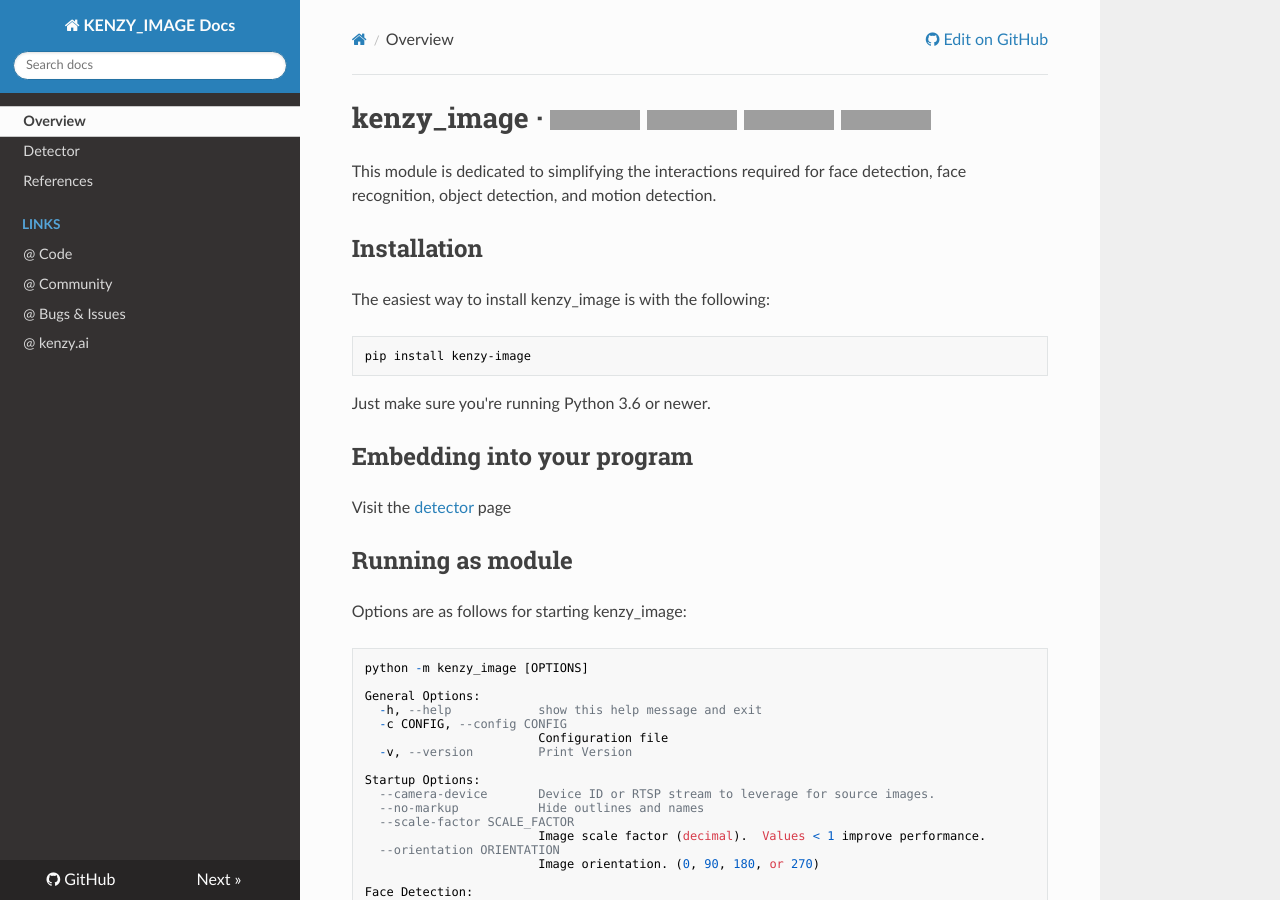
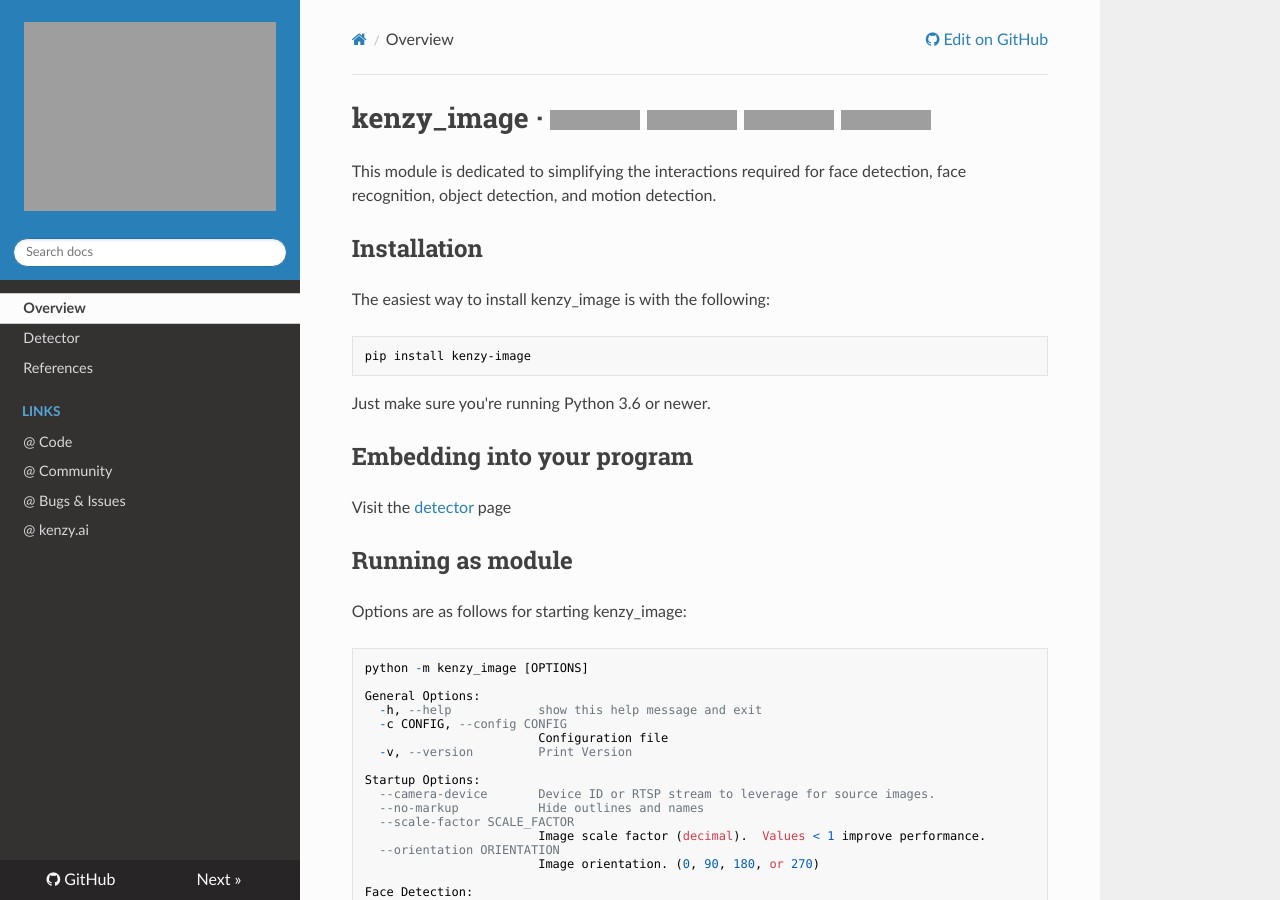
Before and after one commit to lnxusr1/kenzy_image, an MkDocs documentation site: the page built from docs/index.md, in a window 1280 px wide and 900 px high. Built offline with MkDocs 1.6.1, drawn with Linux system fonts in a browser that asks for light colours; nearby versions of some CDN libraries; grey boxes are pictures that could not be loaded.

Commit message:
Adding Logo

```diff
--- a/mkdocs.yml
+++ b/mkdocs.yml
@@ -8,6 +8,7 @@
     prev_next_buttons_location: none
     titles_only: true
     collapse_navigation: false
+    logo: https://kenzy.ai/wp-content/uploads/2023/06/kenzy_image_logo_text_light.png
 
 nav:
     - Overview: 'index.md'
```
